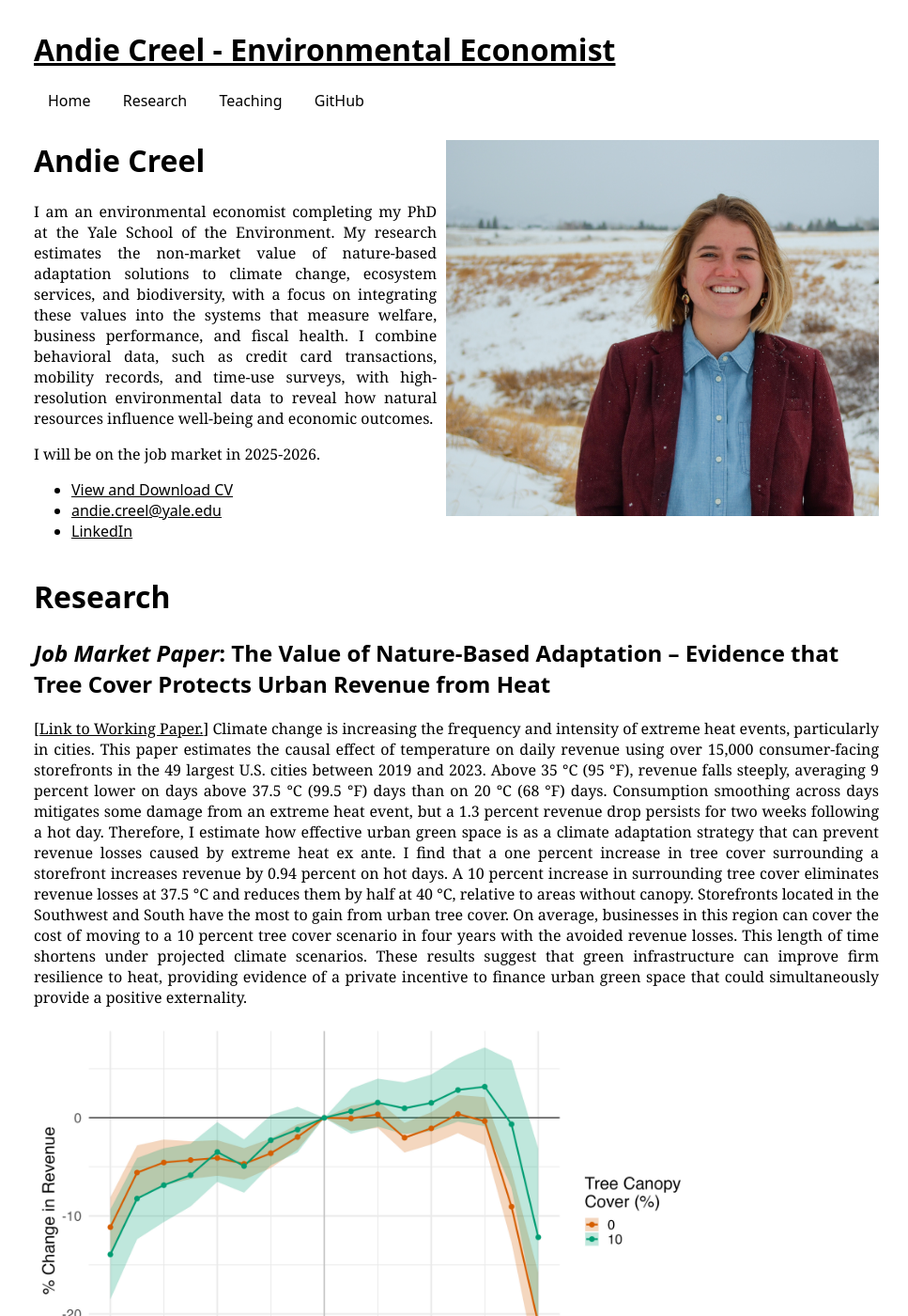
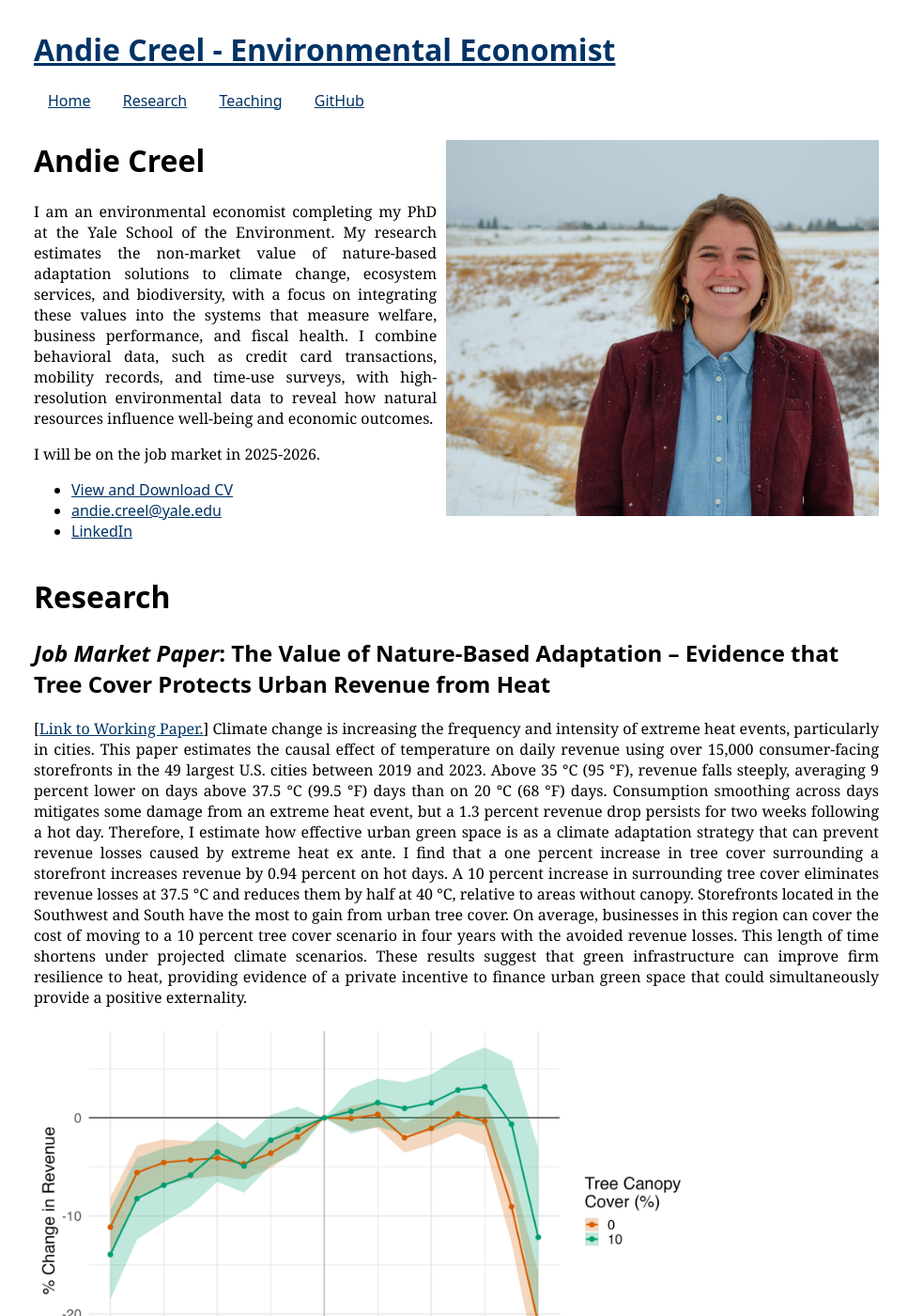
Before and after one commit to a5creel/a5creel.github.io, a Jekyll site: the page built from index.md, in a window 1280 px wide and 1400 px high. Shown: the whole window at 94% size, without its empty margins (154-1121 px from the left). Built offline with Jekyll 4.4.1, drawn with Linux system fonts in a browser that asks for light colours; some of the changed text lies outside the part shown.

Commit message:
updated chaper 3

```diff
--- a/_layouts/default.html
+++ b/_layouts/default.html
@@ -34,6 +34,14 @@
             max-height: 450px; /* Set your desired maximum height here */
             width: auto;
         }
+        /* Style all hyperlinks as dark blue and underlined */
+        a {
+            color: #003366 !important; /* Dark blue color */
+            text-decoration: underline !important;
+        }
+        a:hover {
+            color: #0066cc !important; /* Slightly lighter blue on hover */
+        }
     </style>
 </head>
 <body>
```
Also changed, not shown: index.md (+1 -1 lines), figures/pref_WTP_national.png, 6 other files.
